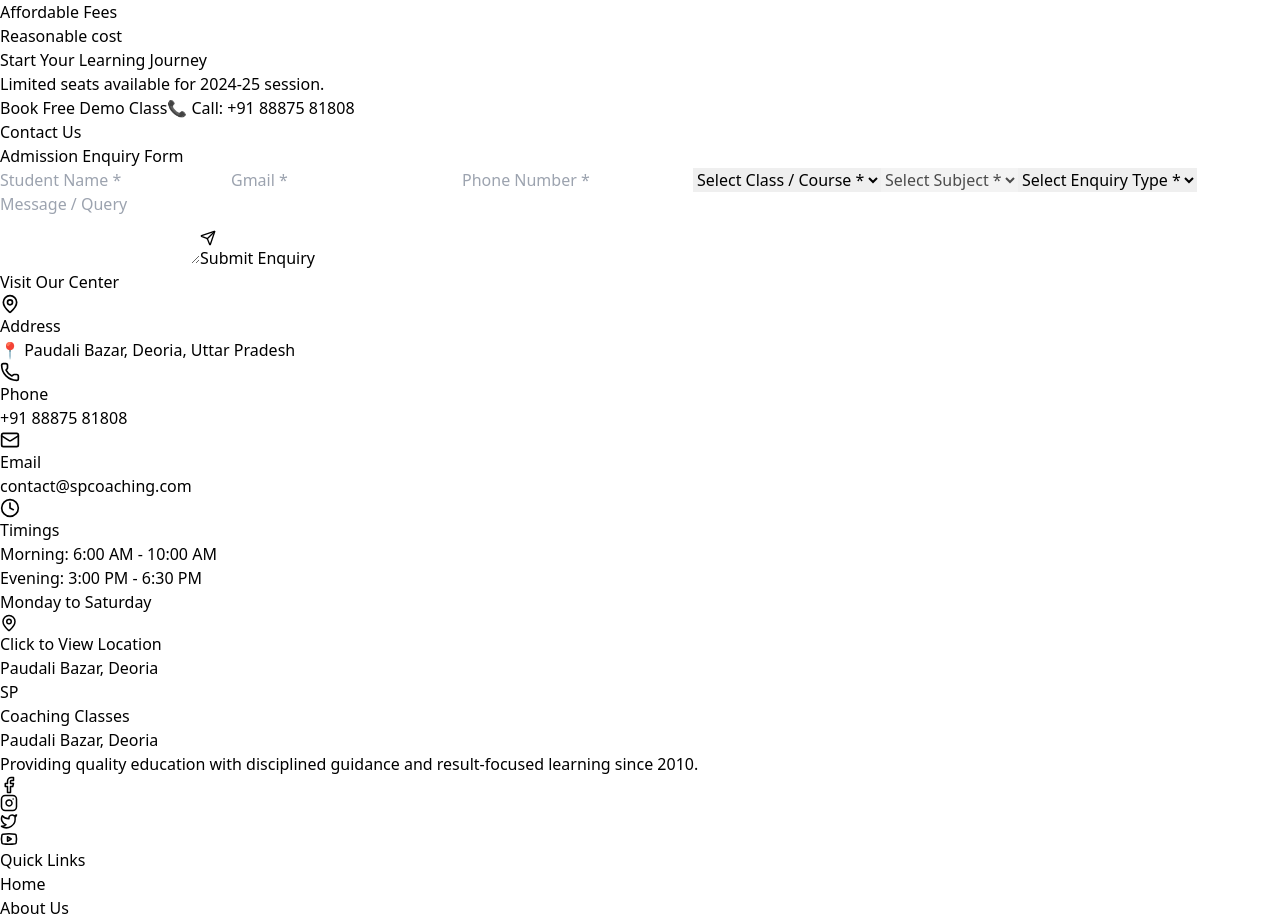
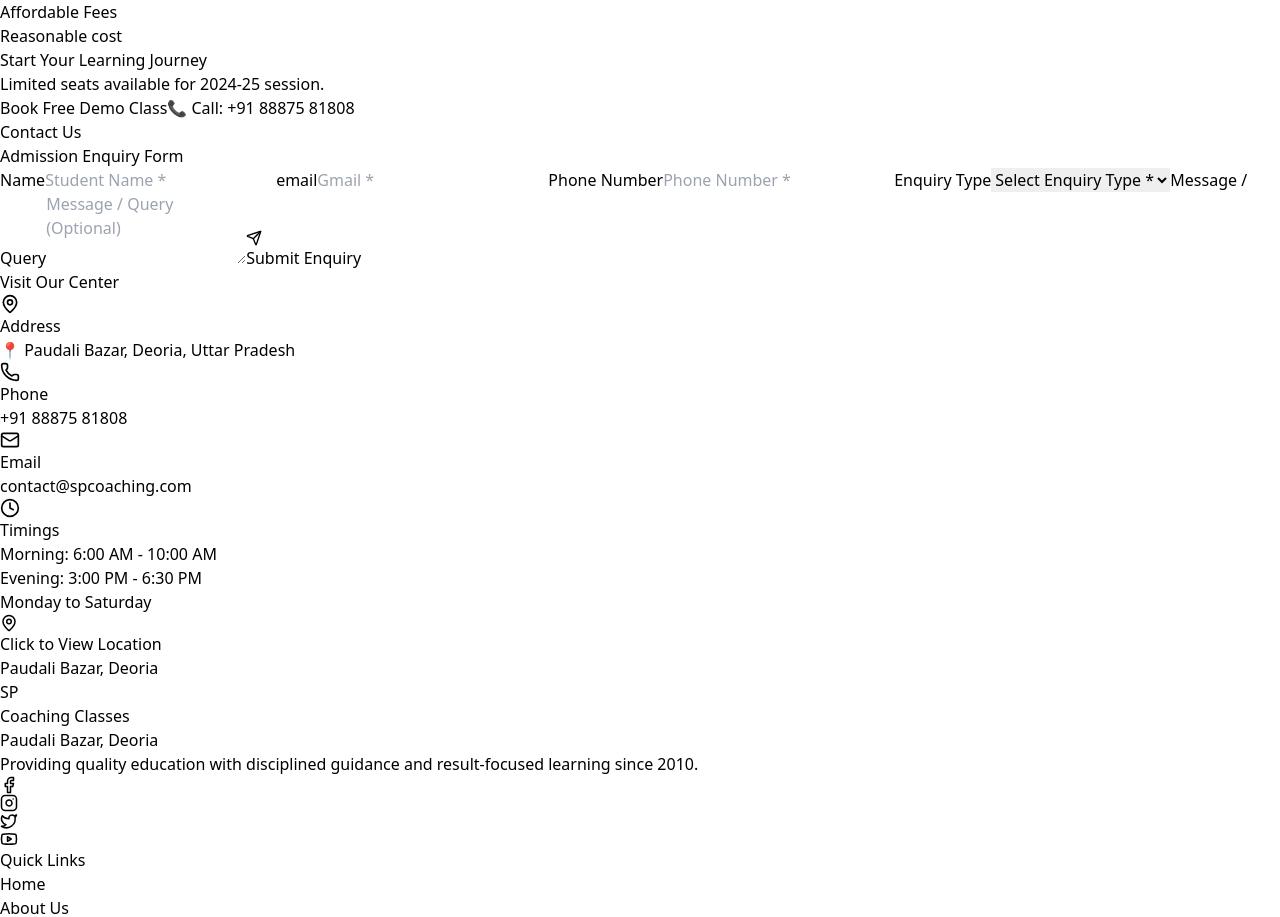
Before and after one commit to yuvraj-singh-0001/S-P-Coaching, a React (Vite) app in the folder client/: page /courses in a window 1280 px wide. Shown: the part 7142-8059 px from the top of the page. Built offline with nearby package versions, Linux system fonts and the light colour scheme.

Commit message:
Improve Contact Form UI and UX with labeled fields and cleaner layout

```diff
--- a/client/src/components/sections/Contact.jsx
+++ b/client/src/components/sections/Contact.jsx
@@ -6,94 +6,56 @@ const Contact = () => {
     name: "",
     email: "",
     phone: "",
-    class: "",
-    subject: "",
     enquiryType: "",
     message: "",
   });
 
   const handleSubmit = (e) => {
     e.preventDefault();
-    console.log(formData);
     alert("Enquiry submitted! We'll contact you soon.");
     setFormData({
       name: "",
       email: "",
       phone: "",
-      class: "",
-      subject: "",
       enquiryType: "",
       message: "",
     });
   };
 
   const handleChange = (e) => {
-    setFormData({ ...formData, [e.target.name]: e.target.value, subject: "" });
+    setFormData({ ...formData, [e.target.name]: e.target.value });
   };
 
   const openGoogleMaps = () => {
     window.open("https://maps.app.goo.gl/2CbDJdqSJ55mFyQE8", "_blank");
   };
 
-  // SUBJECT OPTIONS BASED ON CLASS
-  const getSubjectOptions = () => {
-    if (["9", "10"].includes(formData.class)) {
-      return ["All Subjects", "Mathematics", "Science", "English"];
-    }
-
-    if (["11", "12"].includes(formData.class)) {
-      return [
-        "All Subjects with Math",
-        "All Subjects with Biology",
-        "Mathematics",
-        "Biology",
-        "Chemistry",
-        "Physics",
-        "English",
-        "Hindi",
-      ];
-    }
-
-    if (formData.class === "iti") {
-      return ["Electrical", "Fitter", "All Trades"];
-    }
-
-    if (formData.class === "bsc") {
-      return ["PCM", "PCB", "General Science"];
-    }
-
-    if (formData.class === "polytechnic") {
-      return ["Mechanical", "Electrical", "Civil"];
-    }
-
-    return [];
-  };
-
   return (
-    <section
-
-    className="w-full py-4 md:py-6 bg-[#F9FAFB] ">
-      <div className="max-w-6xl mx-auto px-3 md:px-4">
+    <section className="w-full py-6 bg-[#F9FAFB]">
+      <div className="max-w-6xl mx-auto px-4">
 
         {/* TITLE */}
-        <div className="text-center mb-4">
-          <h1 className="text-xl md:text-3xl font-bold text-gray-900">Contact Us</h1>
-          <div className="w-14 h-1 bg-yellow-400 mx-auto mt-2 rounded-full"></div>
+        <div className="text-center mb-5">
+          <h1 className="text-2xl md:text-3xl font-bold text-gray-900">
+            Contact Us
+          </h1>
+          <div className="w-16 h-1 bg-yellow-400 mx-auto mt-2 rounded-full"></div>
         </div>
 
-        <div className="flex flex-col lg:grid lg:grid-cols-2 gap-3">
+        <div className="grid lg:grid-cols-2 gap-4">
 
-          {/* ADMISSION FORM — FIRST */}
-          <div className="order-1 lg:order-1">
+          {/* ENQUIRY FORM */}
           <div className="bg-white rounded-xl shadow-md border border-gray-100
-            hover:border-blue-300 transition-all duration-300 hover:shadow-lg h-full p-4">
+          hover:border-blue-300 transition-all duration-300 hover:shadow-lg p-4 flex flex-col h-full">
 
             <h3 className="text-lg md:text-xl font-bold text-gray-900 mb-3">
               Admission Enquiry Form
             </h3>
 
             <form onSubmit={handleSubmit} className="space-y-3">
-
+<label className="font-semibold text-gray-700 text-sm">
+  Name
+</label>
               <input
                 type="text"
                 name="name"
@@ -104,7 +66,9 @@ const Contact = () => {
                 className="w-full px-4 py-2 text-sm border border-gray-300 rounded-lg
                 focus:border-blue-500 focus:ring-1 focus:ring-blue-200 transition-all"
               />
-
+<label className="font-semibold text-gray-700 text-sm">
+  email
+</label>
               <input
                 type="email"
                 name="email"
@@ -115,7 +79,9 @@ const Contact = () => {
                 className="w-full px-4 py-2 text-sm border border-gray-300 rounded-lg
                 focus:border-blue-500 focus:ring-1 focus:ring-blue-200 transition-all"
               />
-
+<label className="font-semibold text-gray-700 text-sm">
+  Phone Number
+</label>
               <input
                 type="tel"
                 name="phone"
@@ -126,40 +92,9 @@ const Contact = () => {
                 className="w-full px-4 py-2 text-sm border border-gray-300 rounded-lg
                 focus:border-blue-500 focus:ring-1 focus:ring-blue-200 transition-all"
               />
-
-                <select
-                  name="class"
-                  required
-                  value={formData.class}
-                  onChange={handleChange}
-                  className="w-full px-4 py-2 text-sm border border-gray-300 rounded-lg
-                  focus:border-blue-500 focus:ring-1 focus:ring-blue-200 transition-all"
-                >
-                  <option value="">Select Class / Course *</option>
-                  <option value="9">Class 9</option>
-                  <option value="10">Class 10</option>
-                  <option value="11">Class 11</option>
-                  <option value="12">Class 12</option>
-                  <option value="iti">ITI</option>
-                  <option value="bsc">B.Sc</option>
-                  <option value="polytechnic">Polytechnic</option>
-                </select>
-
-                <select
-                  name="subject"
-                  required
-                  value={formData.subject}
-                  onChange={handleChange}
-                  disabled={!formData.class}
-                  className="w-full px-4 py-2 text-sm border border-gray-300 rounded-lg
-                  focus:border-blue-500 focus:ring-1 focus:ring-blue-200 transition-all"
-                >
-                  <option value="">Select Subject *</option>
-                  {getSubjectOptions().map((sub, index) => (
-                    <option key={index} value={sub}>{sub}</option>
-                  ))}
-                </select>
-
+<label className="font-semibold text-gray-700 text-sm">
+  Enquiry Type
+</label>
               <select
                 name="enquiryType"
                 required
@@ -171,15 +106,18 @@ const Contact = () => {
                 <option value="">Select Enquiry Type *</option>
                 <option value="Admission">Admission</option>
                 <option value="Fees Enquiry">Fees Enquiry</option>
+                <option value="Course Information">Course Information</option>
                 <option value="Other">Other</option>
               </select>
-
+<label className="font-semibold text-gray-700 text-sm">
+  Message / Query
+</label>
               <textarea
                 rows="3"
                 name="message"
                 value={formData.message}
                 onChange={handleChange}
-                  placeholder="Message / Query"
+                placeholder="Message / Query (Optional)"
                 className="w-full px-4 py-2 text-sm border border-gray-300 rounded-lg
                 focus:border-blue-500 focus:ring-1 focus:ring-blue-200 transition-all"
               />
@@ -194,27 +132,24 @@ const Contact = () => {
               </button>
             </form>
           </div>
-          </div>
 
-          {/* VISIT CENTER — SECOND */}
-          <div className="order-2 lg:order-2">
+          {/* VISIT CENTER */}
           <div className="bg-white rounded-xl shadow-md border border-gray-100
-            hover;border-blue-300 transition-all duration-300 hover:shadow-lg h-full p-4">
+          hover:border-blue-300 transition-all duration-300 hover:shadow-lg p-4 flex flex-col h-full">
 
             <h3 className="text-lg md:text-xl font-bold text-gray-900 mb-2">
               Visit Our Center
             </h3>
 
-              <div className="space-y-2">
+            <div className="space-y-2 flex-1">
 
               <div className="flex items-start gap-3 p-2 rounded-lg hover:bg-gray-50 transition-colors">
-                  <MapPin size={20} className="text-blue-600 mt-0.5 flex-shrink-0" />
+                <MapPin size={20} className="text-blue-600 mt-0.5" />
                 <div>
                   <h4 className="font-semibold text-gray-900 text-sm">Address</h4>
                   <button
                     onClick={openGoogleMaps}
-                      className="text-blue-600 hover:text-blue-800 text-sm font-medium hover:underline
-                      transition-colors text-left"
+                    className="text-blue-600 hover:text-blue-800 text-sm font-medium hover:underline transition-colors text-left"
                   >
                     📍 Paudali Bazar, Deoria, Uttar Pradesh
                   </button>
@@ -222,29 +157,27 @@ const Contact = () => {
               </div>
 
               <div className="flex items-start gap-3 p-2 rounded-lg hover:bg-gray-50 transition-colors">
-                  <Phone size={20} className="text-green-600 mt-0.5 flex-shrink-0" />
+                <Phone size={20} className="text-green-600 mt-0.5" />
                 <div>
                   <h4 className="font-semibold text-gray-900 text-sm">Phone</h4>
-                    <a href="tel:+918887581808"
-                      className="text-gray-700 hover:text-blue-600 text-sm transition-colors">
+                  <a href="tel:+918887581808" className="text-gray-700 hover:text-blue-600 text-sm transition-colors">
                     +91 88875 81808
                   </a>
                 </div>
               </div>
 
               <div className="flex items-start gap-3 p-2 rounded-lg hover:bg-gray-50 transition-colors">
-                  <Mail size={20} className="text-purple-600 mt-0.5 flex-shrink-0" />
+                <Mail size={20} className="text-purple-600 mt-0.5" />
                 <div>
                   <h4 className="font-semibold text-gray-900 text-sm">Email</h4>
-                    <a href="mailto:contact@spcoaching.com"
-                      className="text-gray-700 hover:text-blue-600 text-sm transition-colors">
+                  <a href="mailto:contact@spcoaching.com" className="text-gray-700 hover:text-blue-600 text-sm transition-colors">
                     contact@spcoaching.com
                   </a>
                 </div>
               </div>
 
               <div className="flex items-start gap-3 p-2 rounded-lg hover:bg-gray-50 transition-colors">
-                  <Clock size={20} className="text-yellow-600 mt-0.5 flex-shrink-0" />
+                <Clock size={20} className="text-yellow-600 mt-0.5" />
                 <div>
                   <h4 className="font-semibold text-gray-900 text-sm">Timings</h4>
                   <p className="text-gray-700 text-sm leading-tight">
@@ -273,7 +206,6 @@ const Contact = () => {
 
             </div>
           </div>
-          </div>
 
         </div>
 
```
Lines whose indentation alone changed are shown as unchanged.
